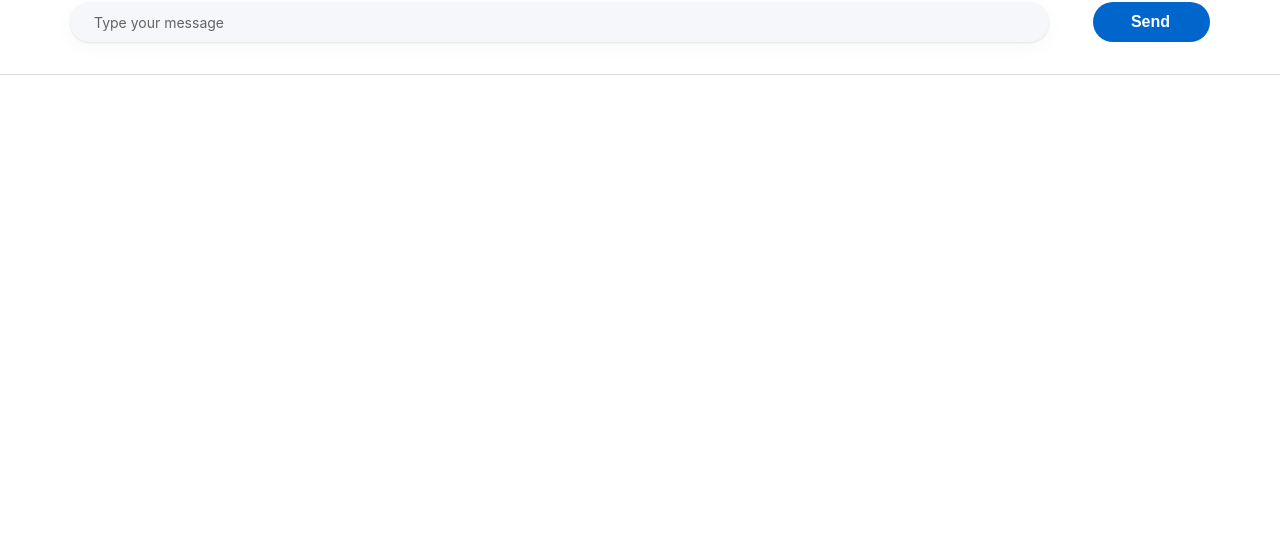
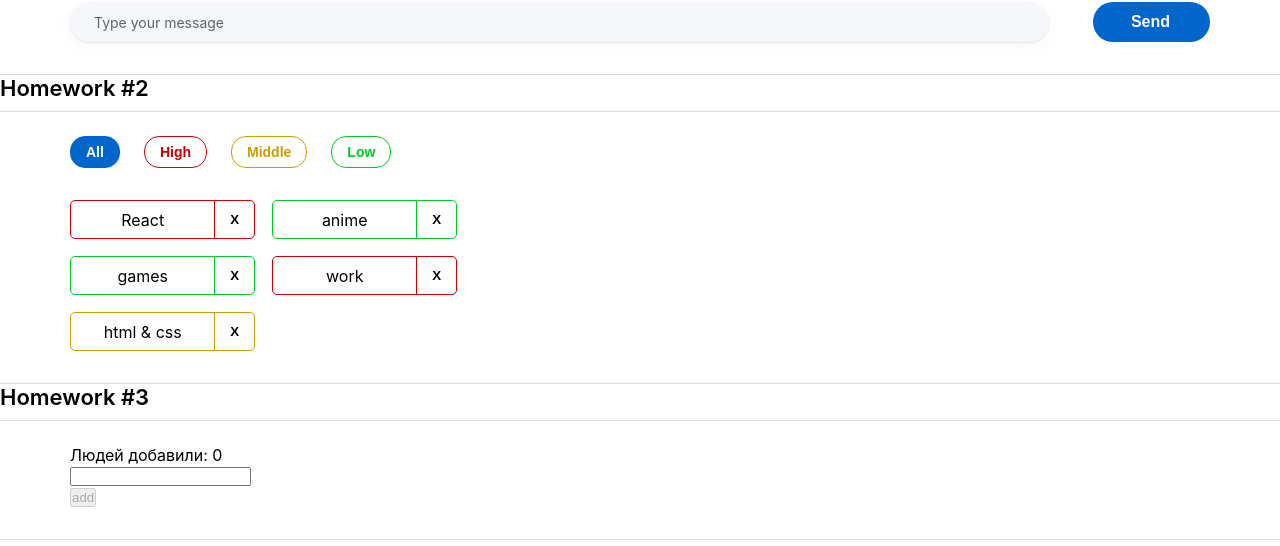
Before and after one commit to chylman/hws2, a React (Create React App) app: page / in a window 1280 px wide. Shown: the part 208-754 px from the top of the page. Built offline with nearby package versions, Linux system fonts and the light colour scheme.

Commit message:
feat: add HW03

```diff
--- a/package.json
+++ b/package.json
@@ -1,6 +1,6 @@
 {
   "name": "hws2",
-  "homepage": "https://github.com/chylman/hws2",
+  "homepage": "http://chylman.github.io/hws2",
   "version": "0.1.0",
   "private": true,
   "dependencies": {
--- a/src/s1-main/App.tsx
+++ b/src/s1-main/App.tsx
@@ -1,14 +1,16 @@
 import React from 'react'
 import s from './App.module.css'
 import HW1 from '../s2-homeworks/hw01/HW1'
+import HW2 from "../s2-homeworks/hw02/HW2";
+import HW3 from "../s2-homeworks/hw03/HW3";
 
 function App() {
     return (
         <div className={s.App}>
             <HW1/>
             {/*раскомментировать по ходу выполнения*/}
-            {/*<HW2/>*/}
-            {/*<HW3/>*/}
+            <HW2/>
+            <HW3/>
             {/*<HW4/>*/}
 
             {/*при выполнении дз 5 и более - закомментировать здесь дз 1-4, так как они есть внутри дз 5*/}
--- a/src/s2-homeworks/hw02/HW2.tsx
+++ b/src/s2-homeworks/hw02/HW2.tsx
@@ -17,16 +17,16 @@
 * */
 
 // types
-export type AffairPriorityType = any // need to fix any
+export type AffairPriorityType = 'high' | 'low' | 'middle'
 export type AffairType = {
-    _id: any // need to fix any
-    name: any // need to fix any
+    _id: number
+    name: string
     priority: AffairPriorityType
 }
 export type FilterType = 'all' | AffairPriorityType
 
 // constants
-const defaultAffairs: any = [ // need to fix any
+const defaultAffairs: AffairType[] = [
     {_id: 1, name: 'React', priority: 'high'}, // студенты могут изменить содержимое name и количество элементов в массиве, ...priority не менять!
     {_id: 2, name: 'anime', priority: 'low'},
     {_id: 3, name: 'games', priority: 'low'},
@@ -35,23 +35,20 @@
 ]
 
 // pure helper functions
-export const filterAffairs = (affairs: any, filter: any): any => { // need to fix any
-
-
-    return affairs // need to fix
+export const filterAffairs = (affairs:  AffairType[], filter: FilterType): AffairType[] => {
+    return affairs.filter((a: AffairType) => filter === 'all' ? true : a.priority === filter)
 }
-export const deleteAffair = (affairs: any, _id: any): any => { // need to fix any
-
-    return affairs // need to fix
+export const deleteAffair = (affairs:  AffairType[], _id: number): AffairType[] => {
+    return affairs.filter((a: AffairType) => a._id !== _id)
 }
 
 function HW2() {
-    const [affairs, setAffairs] = useState<any>(defaultAffairs) // need to fix any
+    const [affairs, setAffairs] = useState<AffairType[]>(defaultAffairs)
     const [filter, setFilter] = useState<FilterType>('all')
 
     const filteredAffairs = filterAffairs(affairs, filter)
-    const deleteAffairCallback = (_id: any) => { // need to fix any
-        // need to fix
+    const deleteAffairCallback = (_id: number) => {
+        setAffairs(deleteAffair(affairs, _id));
     }
 
     return (
--- a/src/s2-homeworks/hw02/affairs/Affairs.tsx
+++ b/src/s2-homeworks/hw02/affairs/Affairs.tsx
@@ -4,24 +4,24 @@
 import s from './Affairs.module.css'
 
 type AffairsPropsType = {
-    data: any // need to fix any
-    setFilter: any
-    deleteAffairCallback: any
+    data: AffairType[]
+    setFilter: React.Dispatch<React.SetStateAction<FilterType>>
+    deleteAffairCallback: (_id: number) => void
     filter: FilterType
 }
 
 function Affairs(props: AffairsPropsType) {
     const setAll = () => {
-        // need to fix
+        props.setFilter('all');
     }
     const setHigh = () => {
-        // need to fix
+        props.setFilter('high');
     }
     const setMiddle = () => {
-        // need to fix
+        props.setFilter('middle');
     }
     const setLow = () => {
-        // need to fix
+        props.setFilter('low');
     }
 
     const cnAll = s.button + ' ' + s.all + (props.filter === 'all' ? ' ' + s.active : '')
--- a/src/s2-homeworks/hw02/affairs/affair/Affair.tsx
+++ b/src/s2-homeworks/hw02/affairs/affair/Affair.tsx
@@ -1,17 +1,17 @@
 import React from 'react'
-import { AffairType } from '../../HW2'
+import {AffairType, deleteAffair} from '../../HW2';
 import s from './Affair.module.css'
 import s2 from '../Affairs.module.css'
 
 type AffairPropsType = {
     // key не нужно типизировать
     affair: AffairType
-    deleteAffairCallback: any // need to fix any
+    deleteAffairCallback: (_id: number) => void
 }
 
 function Affair(props: AffairPropsType) {
     const deleteCallback = () => {
-        // need to fix
+        props.deleteAffairCallback(props.affair._id);
     }
 
     const nameClass = s.name + ' ' + s2[props.affair.priority]
@@ -24,9 +24,7 @@
             className={affairClass}
         >
             <div id={'hw2-name-' + props.affair._id} className={nameClass}>
-                {/*создаёт студент*/}
-
-                {/**/}
+                {props.affair.name}
             </div>
             <div id={'hw2-priority-' + props.affair._id} hidden>
                 {props.affair.priority}
@@ -35,7 +33,7 @@
             <button
                 id={'hw2-button-delete-' + props.affair._id}
                 className={buttonClass}
-                // need to fix
+                onClick={deleteCallback}
 
             >
                 {/*текст кнопки могут изменить студенты*/}
--- a/src/s2-homeworks/hw03/Greeting.module.css
+++ b/src/s2-homeworks/hw03/Greeting.module.css
@@ -14,6 +14,7 @@
 }
 
 .errorInput {
+    border: 1px solid #CC0000;
 }
 
 .button {
--- a/src/s2-homeworks/hw03/Greeting.tsx
+++ b/src/s2-homeworks/hw03/Greeting.tsx
@@ -2,14 +2,14 @@
 import s from './Greeting.module.css'
 
 type GreetingPropsType = {
-    name: any // need to fix any
-    setNameCallback: any // need to fix any
-    addUser: any // need to fix any
-    onBlur: any // need to fix any
-    onEnter: any // need to fix any
-    error: any // need to fix any
-    totalUsers: any // need to fix any
-    lastUserName?: any // need to fix any
+    name: string // need to fix any
+    setNameCallback: (e: ChangeEvent<HTMLInputElement>) => void // need to fix any
+    addUser: () => void // need to fix any
+    onBlur: () => void// need to fix any
+    onEnter: (e: KeyboardEvent<HTMLInputElement>) => void // need to fix any
+    error: string // need to fix any
+    totalUsers: number // need to fix any
+    lastUserName?: string // need to fix any
 }
 
 // презентационная компонента (для верстальщика)
@@ -25,7 +25,7 @@
         lastUserName,
     } // деструктуризация пропсов
 ) => {
-    const inputClass = s.errorInput // need to fix with (?:)
+    const inputClass = error ? s.errorInput : s.input // need to fix with (?:)
 
     return (
         <div id={'hw3-form'} className={s.greetingForm}>
--- a/src/s2-homeworks/hw03/GreetingContainer.tsx
+++ b/src/s2-homeworks/hw03/GreetingContainer.tsx
@@ -3,18 +3,32 @@
 import { UserType } from './HW3'
 
 type GreetingContainerPropsType = {
-    users: any // need to fix any
-    addUserCallback: any // need to fix any
+    users: UserType[]
+    addUserCallback: (name: string) => void
 }
 
-export const pureAddUser = (name: any, setError: any, setName: any, addUserCallback: any) => {
+export const pureAddUser = (name: string, setError: (error: string) => void, setName: (name: string) => void, addUserCallback: (name: string) => void) => {
+    if (!name.trim()) {
+        setError('Ошибка! Введите имя!');
+    } else {
+        addUserCallback(name);
+        setName('');
+    }
     // если имя пустое - показать ошибку, иначе - добавить юзера и очистить инпут
 }
 
-export const pureOnBlur = (name: any, setError: any) => { // если имя пустое - показать ошибку
+export const pureOnBlur = (name: string, setError: (error: string) => void) => {
+    if (!name.trim()) {
+        setError('Ошибка! Введите имя!')
+    }
+    // если имя пустое - показать ошибку
 }
 
-export const pureOnEnter = (e: any, addUser: any) => { // если нажата кнопка Enter - добавить
+export const pureOnEnter = (e: KeyboardEvent<HTMLInputElement>, addUser: () => void) => {
+    if (e.key === 'Enter') {
+        addUser();
+    }
+    // если нажата кнопка Enter - добавить
 }
 
 // более простой и понятный для новичков
@@ -26,11 +40,11 @@
     addUserCallback,
 }) => {
     // деструктуризация пропсов
-    const [name, setName] = useState<any>('') // need to fix any
-    const [error, setError] = useState<any>('') // need to fix any
+    const [name, setName] = useState<string>('')
+    const [error, setError] = useState<string>('')
 
-    const setNameCallback = (e: any) => { // need to fix any
-        setName('some name') // need to fix
+    const setNameCallback = (e: ChangeEvent<HTMLInputElement>) => {
+        setName(e.currentTarget.value)
 
         error && setError('')
     }
@@ -46,8 +60,8 @@
         pureOnEnter(e, addUser)
     }
 
-    const totalUsers = 0 // need to fix
-    const lastUserName = 'some name' // need to fix
+    const totalUsers = users.length
+    const lastUserName =  users.length ? users[users.length - 1].name : ''
 
     return (
         <Greeting
--- a/src/s2-homeworks/hw03/HW3.tsx
+++ b/src/s2-homeworks/hw03/HW3.tsx
@@ -1,4 +1,4 @@
-import React, { useState } from 'react'
+import React, {Dispatch, SetStateAction, useState} from 'react';
 import { v1 } from 'uuid'
 import s2 from '../../s1-main/App.module.css'
 import GreetingContainer from './GreetingContainer'
@@ -19,20 +19,22 @@
 
 // types
 export type UserType = {
-    _id: any // need to fix any
-    name: any // need to fix any
+    _id: string
+    name: string
 }
 
-export const pureAddUserCallback = (name: any, setUsers: any, users: any) => { // need to fix any
-    const user = { // need to fix
+export const pureAddUserCallback = (name: string, setUsers: (users: UserType[]) => void, users: UserType[]) => {
+    const user = {
+        _id: v1(),
+        name,
     }
     setUsers([...users, user])
 }
 
 const HW3 = () => {
-    const [users, setUsers] = useState<any>([]) // need to fix any
+    const [users, setUsers] = useState<UserType[]>([])
 
-    const addUserCallback = (name: any) => { // need to fix any
+    const addUserCallback = (name: string) => {
         pureAddUserCallback(name, setUsers, users)
     }
 
```
